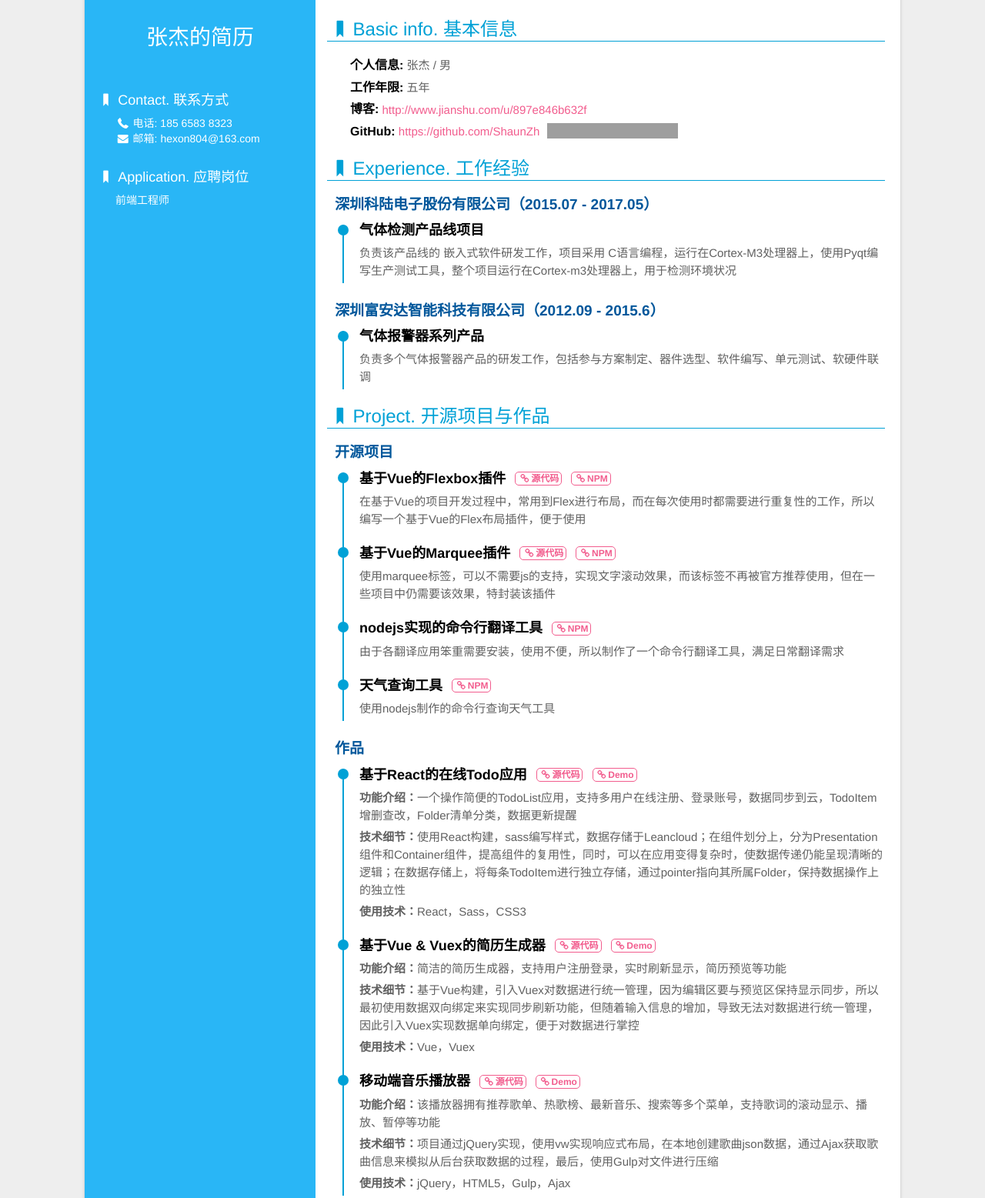
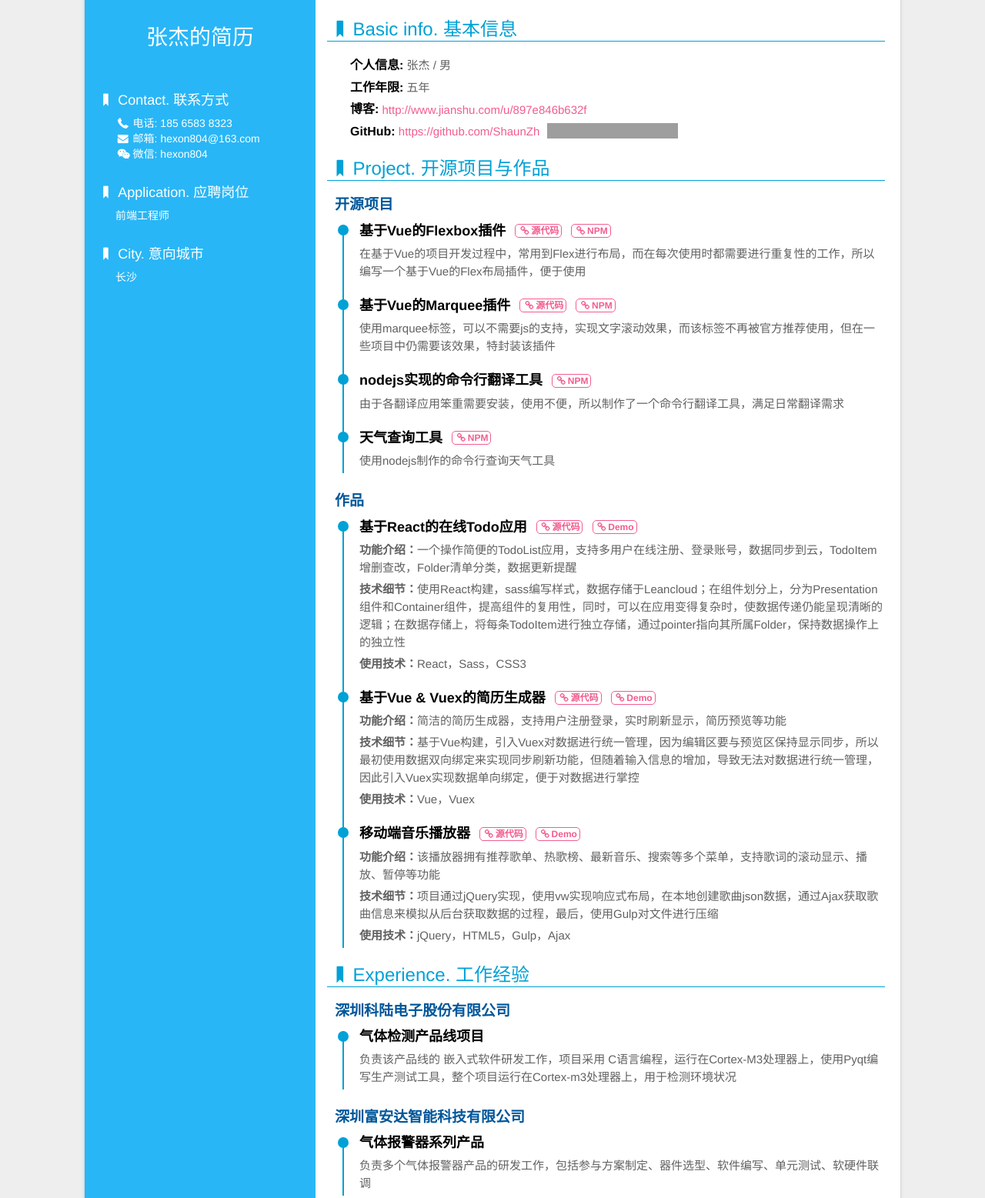
Before and after one commit to ShaunZh/Resume, a website: page index.html in a window 1280 px wide. Shown: the part 22-1579 px from the top of the page at 77% size. Drawn offline with Linux system fonts and the light colour scheme; some packages are replaced by stand-ins of ours; grey boxes are pictures that could not be loaded; a script that the page names is missing.

Commit message:
更新简历

```diff
--- a/index.html
+++ b/index.html
@@ -33,12 +33,17 @@
                     <dt><i class="icon-bookmark"></i>Contact. 联系方式</dt>
                     <dd><i class="icon-phone-1"></i>电话: 185 6583 8323</dd>
                     <dd><i class="icon-mail-alt"></i>邮箱: <a href="mailto:hexon804@163.com" target="_blank">hexon804@163.com</a></dd>
+                    <dd><i class="icon-wechat"></i>微信: hexon804</dd>
                     <!-- <dd><i class="icon-wechat"></i>微信: </dd> -->
                     <!-- <dd><i class="icon-qq"></i>QQ: <a href="http://wpa.qq.com/msgrd?v=3&uin=306578968&site=qq&menu=yes" target="_blank">306578968</a></dd> -->
                 </li>
                 <li class="someRight">
                     <dt><i class="icon-bookmark"></i>Application. 应聘岗位</dt>
                     <dd>前端工程师</dd>
+                </li>
+                <li class="someRight">
+                    <dt><i class="icon-bookmark"></i>City. 意向城市</dt>
+                    <dd>长沙</dd>
                 </li>
             </ul>
         </div>
@@ -56,23 +61,7 @@
                 </li>
 
                 <li>
-                    <dt><i class="icon-bookmark"></i>Experience. 工作经验</dt>
-                    <h3><span>深圳科陆电子股份有限公司（2015.07 - 2017.05）</span></h3>
-                    <ul class="exp">
-                        <li>
-                            <div class="circle"></div>
-                            <h4>气体检测产品线项目</h4>
-                            <p>负责该产品线的 嵌入式软件研发工作，项目采用 C语言编程，运行在Cortex-M3处理器上，使用Pyqt编写生产测试工具，整个项目运行在Cortex-m3处理器上，用于检测环境状况</p>
-                        </li>
-                    </ul>
-                    <h3><span>深圳富安达智能科技有限公司（2012.09 - 2015.6）</span></h3>
-                    <ul class="exp">
-                        <li>
-                            <div class="circle"></div>
-                            <h4>气体报警器系列产品</h4>
-                            <p>负责多个气体报警器产品的研发工作，包括参与方案制定、器件选型、软件编写、单元测试、软硬件联调
-                        </li>
-                    </ul>
+
 
                     <dt><i class="icon-bookmark"></i>Project. 开源项目与作品</dt>
                     <!-- <h3><img src="https://diygod.b0.upaiyun.com/resume-deepin.png" data-action="zoom"><span>深之度科技有限公司（2015.7 - 2015.11）</span></h3>
@@ -185,7 +174,24 @@
                             <p><strong>技术细节：</strong>项目通过jQuery实现，使用vw实现响应式布局，在本地创建歌曲json数据，通过Ajax获取歌曲信息来模拟从后台获取数据的过程，最后，使用Gulp对文件进行压缩</p>
                             <p><strong>使用技术：</strong>jQuery，HTML5，Gulp，Ajax</p>
                         </li>
+                    </ul>
 
+                    <dt><i class="icon-bookmark"></i>Experience. 工作经验</dt>
+                    <h3><span>深圳科陆电子股份有限公司</span></h3>
+                    <ul class="exp">
+                        <li>
+                            <div class="circle"></div>
+                            <h4>气体检测产品线项目</h4>
+                            <p>负责该产品线的 嵌入式软件研发工作，项目采用 C语言编程，运行在Cortex-M3处理器上，使用Pyqt编写生产测试工具，整个项目运行在Cortex-m3处理器上，用于检测环境状况</p>
+                        </li>
+                    </ul>
+                    <h3><span>深圳富安达智能科技有限公司</span></h3>
+                    <ul class="exp">
+                        <li>
+                            <div class="circle"></div>
+                            <h4>气体报警器系列产品</h4>
+                            <p>负责多个气体报警器产品的研发工作，包括参与方案制定、器件选型、软件编写、单元测试、软硬件联调
+                        </li>
                     </ul>
                 </li>
                 <li>
```
Also changed, not shown: 5 other files.
